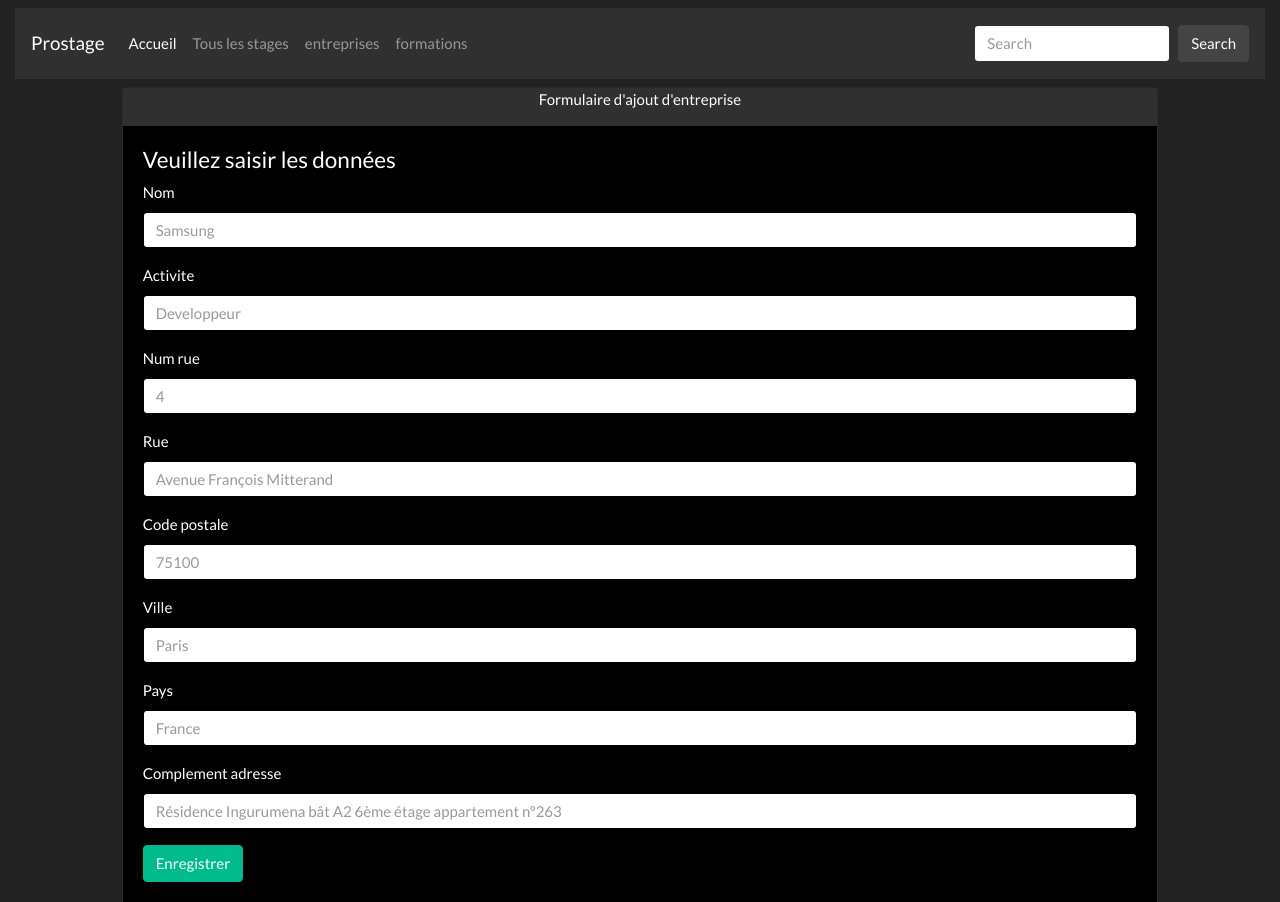
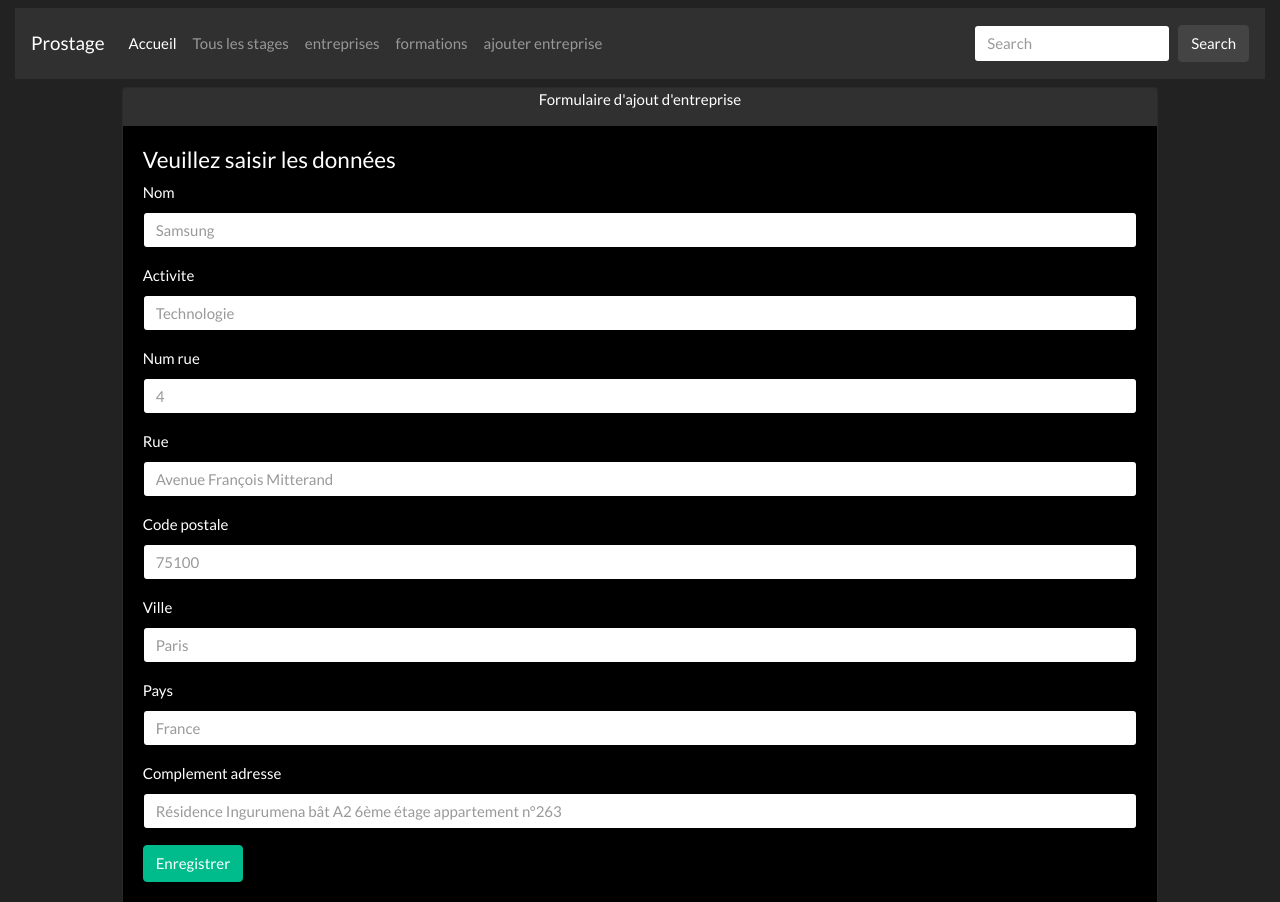
Before and after one commit to richardoot/Prostage, a Symfony app: template templates/pro_stage/ajouterEntreprise.html.twig in a window 1280 px wide. Shown: the top 902 px of the page. Run offline with Twig, Linux system fonts and the light colour scheme; the template is opened without the code that fills it, so the values that code supplies are empty; form fields are guessed from the names that the template uses; some libraries are stand-ins or nearby versions.

Commit message:
petites modifications

```diff
--- a/templates/base.html.twig
+++ b/templates/base.html.twig
@@ -33,6 +33,9 @@
                   <li class="nav-item">
                     <a class="nav-link" href="{{path('lesFormations')}}">formations</a>
                   </li>
+                  <li class="nav-item">
+                    <a class="nav-link" href="{{path('ajoutEntreprise')}}">ajouter entreprise</a>
+                  </li>
                 </ul>
                 <form class="form-inline my-2 my-lg-0">
                   <input class="form-control mr-sm-2" type="text" placeholder="Search">
--- a/templates/pro_stage/ajouterEntreprise.html.twig
+++ b/templates/pro_stage/ajouterEntreprise.html.twig
@@ -12,7 +12,7 @@
            <h4>Veuillez saisir les données</h4>
            {{form_start(formulaire)}}
               {{form_row(formulaire.nom,{'attr': {'placeholder': 'Samsung'}})}}
-              {{form_row(formulaire.activite,{'attr': {'placeholder': 'Developpeur'}})}}
+              {{form_row(formulaire.activite,{'attr': {'placeholder': 'Technologie'}})}}
               {{form_row(formulaire.numRue,{'attr': {'placeholder': '4'}})}}
               {{form_row(formulaire.rue,{'attr': {'placeholder': 'Avenue François Mitterand'}})}}
               {{form_row(formulaire.codePostale,{'attr': {'placeholder': '75100'}})}}
```
